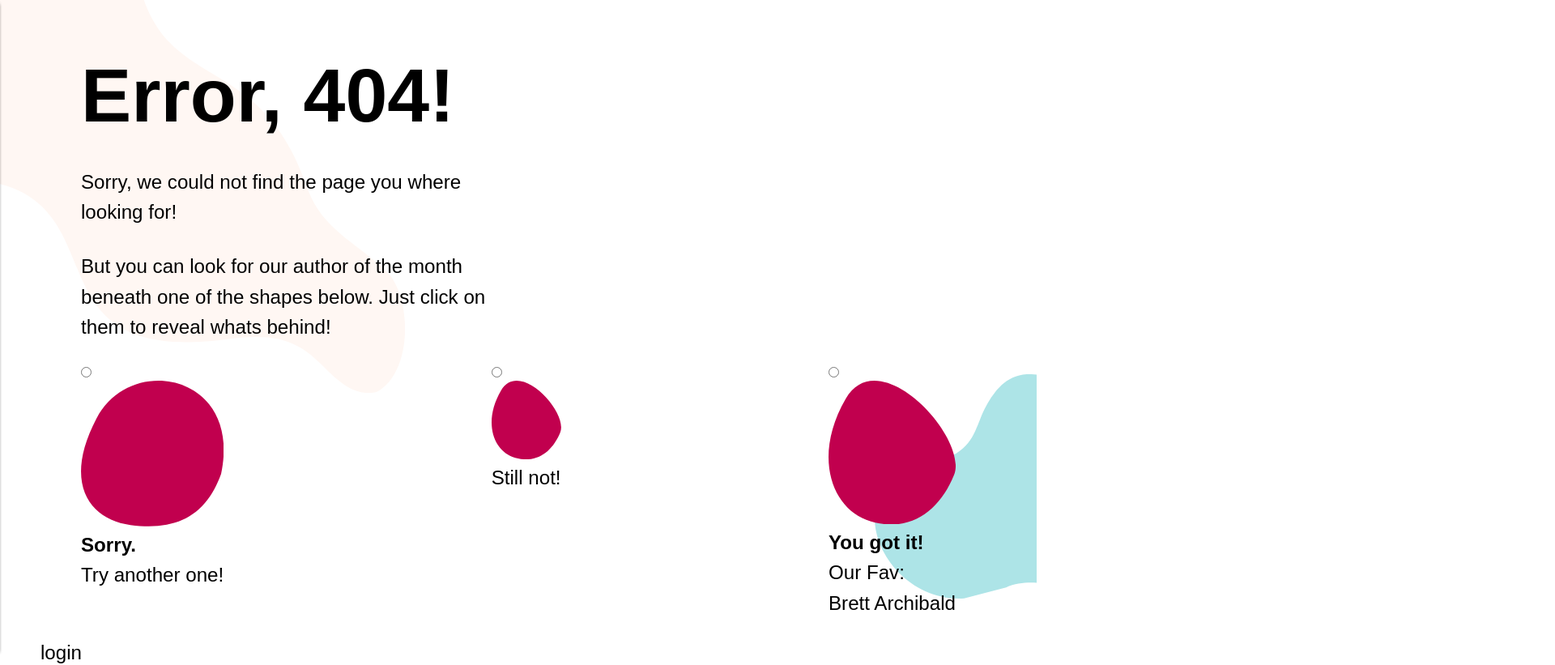
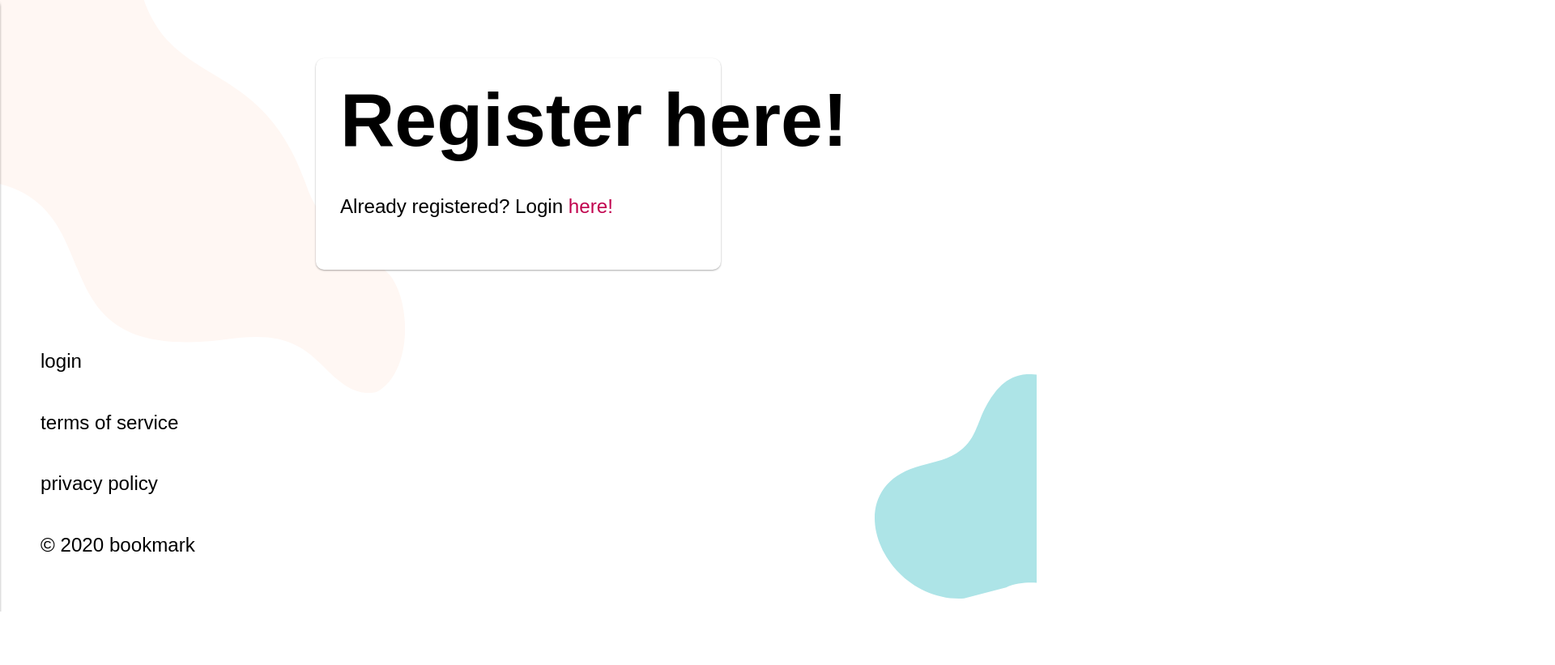
Before and after one commit to JPrueger/bookmark_components, a Vue app: page /author-of-the-month in a window 1280 px wide. Shown: the part 98-919 px from the top of the page at 81% size, 1920 px wide, since content can reach past the window. After the commit the page ends 853 px from the top, so only its background shows below. Built offline with nearby package versions, Linux system fonts and the light colour scheme; the HTML template or start-up script is replaced by a standard one.

Commit message:
adjustments page 404 & created AuthorOfTheMonths view and component

```diff
--- a/src/components/Game.vue
+++ b/src/components/Game.vue
@@ -7,174 +7,57 @@
       <svg class="blob blob_top" viewBox="0 0 224.8 229.3">
         <path d="M220.7 146.7C253.9-10 79-44.4 24.5 59.2-30 162.9 14.9 219 77.9 227.3c72.8 9.5 118.8-14.3 142.8-80.6z" fill="#c1004e"/>
       </svg>
-      <p class="blob_top_text"> <b>Sorry.</b> <br> Try another one!</p>
     </label>
 
-    <label class="get_all_blobs">
-      <input type="radio">
-      <svg class="blob blob_center" viewBox="0 0 206.8 233.8">
-        <path d="M204.2 153.3C228.1 93.4 82.7-64.6 28.2 29c-54.5 93.7-22.5 176.6 33.2 197.1 68 24.9 118.8-12.9 142.8-72.8z" fill="#c1004e"/>
-      </svg>
-      <p class="blob_center_text">Still not!</p>
-    </label>
+    <p class="blob_top_text">
+      May we introduce you <br>
+      our favorite author <br>
+      of the month instead? <br>
+      <b>
+        <a href="/test">Brett Archibald</a>
+      </b>
+    </p>
 
-    <label class="get_all_blobs">
-      <input type="radio">
-      <svg class="blob blob_right" viewBox="0 0 206.8 233.8">
-        <path d="M204.2 153.3C228.1 93.4 82.7-64.6 28.2 29c-54.5 93.7-22.5 176.6 33.2 197.1 68 24.9 118.8-12.9 142.8-72.8z" fill="#c1004e"/>
-      </svg>
-      <p class="blob_right_text"><b>You got it! </b> <br> Our Fav: <br> Brett Archibald
-      </p>
-    </label>
-
-    <!-- <label class="get_all_blobs">
-      <input type="radio">
-      <svg class="blob blob_left" viewBox="0 0 222.4 265.4">
-        <path d="M132.9 265.1c63.7 11 144.2-216.2 37.4-254.4S-27.5 44.2 7.7 111.9 69.2 254 132.9 265.1z" fill="#c1004e"/>
-      </svg>
-      <p class="blob_left_text">It's not here!</p>
-    </label> -->
   </div>
 
 </template>
 
 <style lang="scss">
+  @import '@/assets/styles/variables.scss';
 
-  // .blob_top {
-  //   right: 0;
-  //   left: 0;
-  //   top: 10px;
-  // }
+  // TODO: LINK AUF FAV AUTOR
 
-  // .blob_top_text {
-  //   position: absolute;
-  //   top: 50%;
-  //   left: 0;
-  //   z-index: -1;
-  // }
-
-  // .blob_center {
-  //   right: -60%;
-  //   top: -20px;
-  // }
-
-  // .blob_center_text {
-  //   position: absolute;
-  //   top: 40%;
-  //   left: 0;
-  //   right: -100%;
-  //   z-index: -1;
-  // }
-
-  // .blob_right {
-  //   right: -30%;
-  //   top: -20px;
-  // }
-
-  // .blob_right_text {
-  //   position: absolute;
-  //   top: 20%;
-  //   left: 20%;
-  //   right: -50%;
-  //   z-index: -1;
-  // }
-
-  // .blob_left {
-  //   right: -50%;
-  //   top: -20px;
-  // }
-
-
-  // .blob_left_text {
-  //   position: absolute;
-  //   top: 40%;
-  //   left: 20%;
-  //   right: -100%;
-  //   z-index: -1;
-  // }
-
-  // svg {
-  //   width: 200px;
-  // }
-
-  // .get_all_blobs {
-  //     text-align: center;
-  //     position: relative;
-  //     display: inline-block;
-  //     margin-bottom: 100px;
-
-  //     .blob {
-  //       position: relative;
-  //     }
-
-  //     input[type="radio"]{
-  //         position:absolute;
-  //         opacity:0.001;
-
-  //         &:checked{
-  //         ~ .blob {
-  //           visibility:hidden;
-  //         }
-  //       }
-  //     }
-  //   }
-
-
-  @media (min-width: 1200px){
-
-
-  // .get_all_blobs, .blog {
-  //   position: static;
-  // }
+  .wrapper_all_blobs {
 
     .blob {
-      position: static;
+      width: 80%;
+      position: relative;
+      display: block;
+      margin: 0 auto;
+      margin-bottom: 70px;
     }
 
-    .wrapper_all_blobs {
-      display: flex;
-      justify-content: space-between;
-    }
-
-    .blob_top {
-      right: -20%;
-    }
-
-    .blob_top_text {
-      top: 35%;
-      left: -15px;
-    }
-
-    .blob_center {
-      right: -60%;
-      top: -20px;
-    }
-
-    .blob_right {
-      right: -90%;
-      top: -20px;
-    }
-
-    .blob_right_text {
-      top: 20%;
-      // left: -100%;
-      right: -100%;
-    }
-
-    .blob_left {
-      right: -50%;
-      top: -20px;
-    }
-
-    .blob_left_text {
+    p {
       position: absolute;
-      top: 40%;
-      left: 20%;
-      right: -100%;
+      text-align: center;
+      width: 100%;
+      top: 90%;
       z-index: -1;
     }
 
   }
+
+  input[type="radio"]{
+    opacity:0.001;
+
+    &:checked{
+      ~ .blob  {
+        visibility: hidden;
+        z-index: -500;
+      }
+    }
+  }
+
 </style>
 
 <script>
--- a/src/router/index.js
+++ b/src/router/index.js
@@ -7,6 +7,8 @@
 import SuggestBook_Step2 from "../views/SuggestBook_Step2.vue";
 import Profile from "../views/Profile.vue";
 import NotFound from "../views/NotFound.vue";
+import AuthorOfTheMonth from "../views/AuthorOfTheMonth.vue";
+
 
 
 const routes = [
@@ -48,6 +50,11 @@
   {
     path: "/:catchAll(.*)",
     component: NotFound
+  },
+  {
+    path: "/author-of-the-month",
+    name: "AuthorOfTheMonth",
+    component: AuthorOfTheMonth,
   }
 ];
 
--- /dev/null
+++ b/src/views/AuthorOfTheMonth.vue
@@ -0,0 +1,37 @@
+<template>
+
+    <div class="whole_content_wrapper">
+
+        <div class="wrapper_form_content_card">
+
+            <h1>Register here!</h1>
+
+
+            <p>Already registered? Login <a href="#">here!</a></p>
+
+        </div>
+
+    </div>
+
+</template>
+
+<script>
+    export default {
+        name: 'AuthorOfTheMonth',
+        components: {
+
+        }
+    }
+</script>
+
+<style lang="scss">
+
+    @import '@/assets/styles/variables.scss';
+
+    .wrapper_form_content_card {
+        max-width: 500px;
+        margin: 0 auto;
+        margin-bottom: 100px;
+    }
+
+</style>
--- a/src/views/Login.vue
+++ b/src/views/Login.vue
@@ -1,11 +1,10 @@
 <template>
     <div class="whole_content_wrapper">
-        <h1>Login here!</h1>
 
         <div class="wrapper_form_content_card">
+            <h1>Login here!</h1>
 
             <LoginForm></LoginForm>
-
         </div>
     </div>
 </template>
--- a/src/views/NotFound.vue
+++ b/src/views/NotFound.vue
@@ -1,9 +1,9 @@
 <template>
     <div class="home whole_content_wrapper">
-      <h1>Error, 404!</h1>
-      <p>Sorry, we could not find the page you where looking for!</p>
+      <h1>Oops!</h1>
+      <h2>404 - page not found!</h2>
 
-      <p>But you can look for our author of the month beneath one of the shapes below. Just click on them to reveal whats behind!</p>
+      <p>The page you are looking for might have been removed, had its name changed or is temporarily unavailbale.</p>
 
       <div></div>
       <Game></Game>
```
